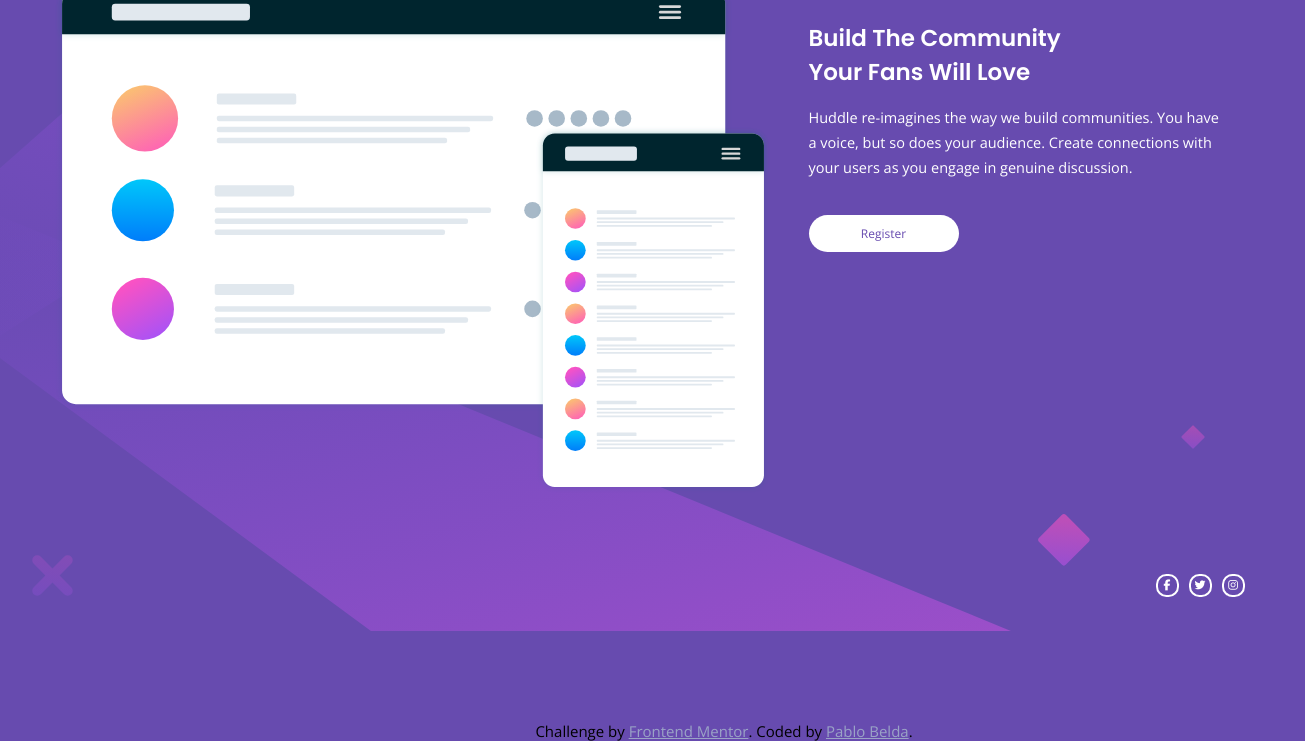
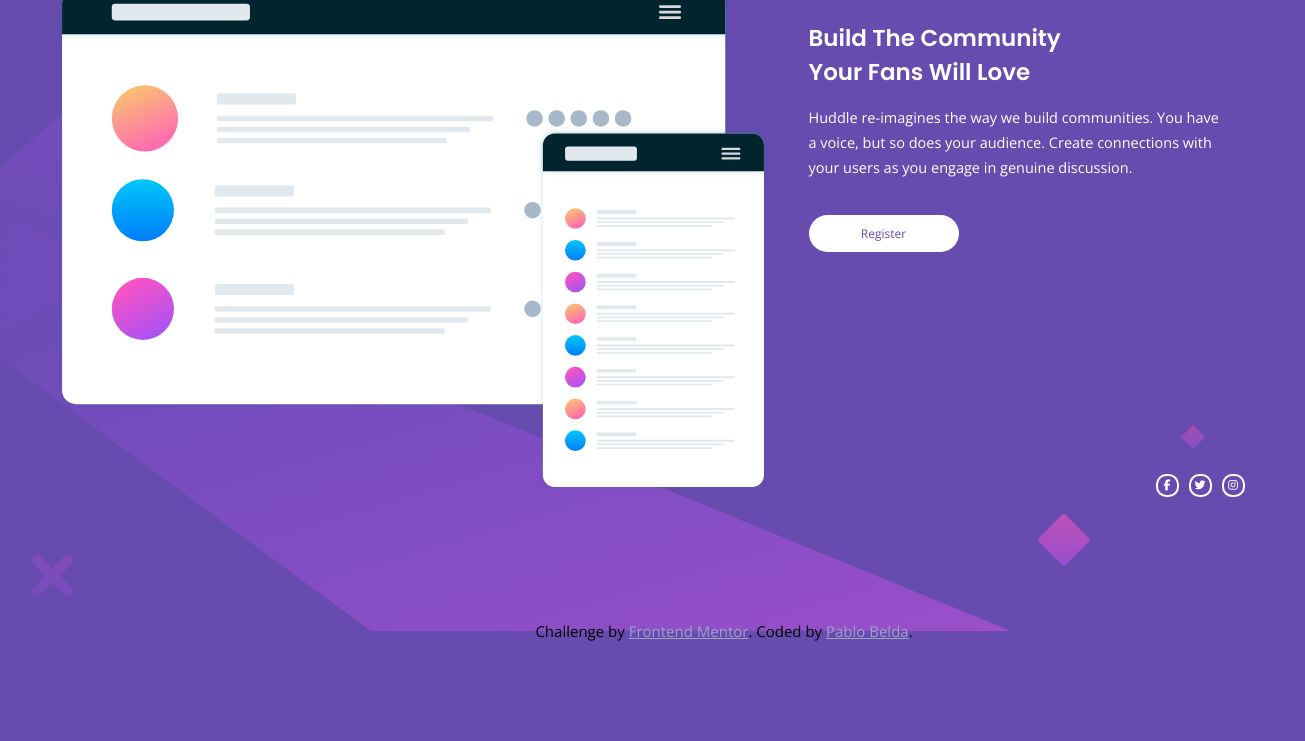
Before and after one commit to pablotebb/Huddle_landing_page_with_a_single_introductory-section, a plain HTML site: page index.html in a window 1536 px wide. Shown: the part 169-910 px from the top of the page, without its empty margins (44-1349 px from the left). After the commit the page ends 810 px from the top, so only its background shows below. Drawn offline with nearby package versions, Linux system fonts and the light colour scheme.

Commit message:
last modification

```diff
--- a/sass/styles.scss
+++ b/sass/styles.scss
@@ -133,7 +133,7 @@
 
     .social-networks {
       // border: 1px solid red;
-      padding-top: 260px;
+      padding-top: 160px;
       &__links {
         justify-content: flex-end;
         gap: 10px;
```
Also changed, not shown: styles.css.
